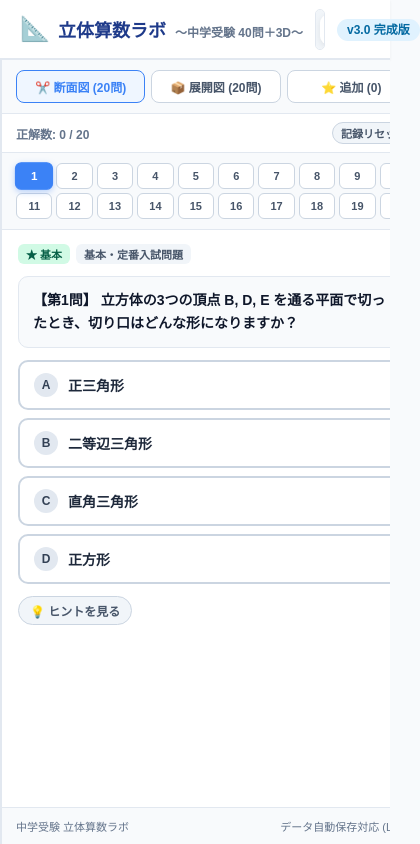
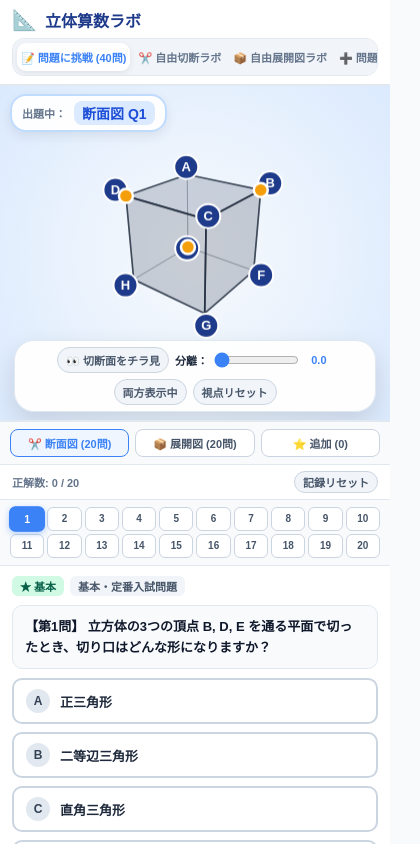
Before and after one commit to flclhm/KRN, a plain HTML site: page rittai_index.html in a window 390 px wide. Shown: the whole page, 420 px wide, since content can reach past the window. Drawn offline with Linux system fonts and the light colour scheme.

Commit message:
スマホ対応版
Added mobile responsiveness for Android in CSS and updated version badge.

```diff
--- a/rittai_index.html
+++ b/rittai_index.html
@@ -713,6 +713,90 @@
     }
 
     .hidden { display: none !important; }
+
+    /* ==========================================
+     * モバイル・Android 縦横レスポンシブ対応
+     * ========================================== */
+    @media (max-width: 900px) {
+      body, #app-container {
+        height: 100vh;
+        height: 100dvh;
+      }
+      .app-header {
+        height: auto;
+        padding: 8px 12px;
+        flex-wrap: wrap;
+        gap: 6px;
+      }
+      .header-logo .icon { font-size: 20px; }
+      .header-logo h1 { font-size: 16px; }
+      .header-logo h1 span, .header-info { display: none; }
+
+      .mode-switcher {
+        width: 100%;
+        justify-content: space-between;
+      }
+      .mode-btn {
+        flex: 1;
+        padding: 6px 4px;
+        font-size: 11px;
+        text-align: center;
+      }
+
+      .workspace {
+        flex-direction: column;
+      }
+      .canvas-container {
+        flex: none;
+        height: 44%;
+        min-height: 220px;
+        width: 100%;
+      }
+      .canvas-overlay {
+        top: 8px;
+        left: 10px;
+        right: 10px;
+      }
+      .tip-banner { display: none; }
+      .shape-badge { padding: 5px 10px; }
+      .shape-badge .label { font-size: 11px; }
+      .shape-badge .value { font-size: 14px; padding: 2px 8px; }
+
+      .slider-control-bar {
+        bottom: 8px;
+        padding: 6px 10px;
+        gap: 6px;
+        border-radius: 20px;
+        width: calc(100% - 16px);
+      }
+      .slider-control-bar label { font-size: 11px; }
+      .slider-control-bar input[type="range"] { width: 85px; }
+      .val-readout { font-size: 11px; min-width: 28px; }
+      .btn-subtle, .btn-play { padding: 4px 8px; font-size: 11px; }
+
+      .sidebar {
+        width: 100%;
+        flex: 1;
+        min-height: 0;
+        border-left: none;
+        border-top: 2px solid var(--border);
+      }
+      .quiz-category-bar { padding: 7px 10px; }
+      .quiz-cat-btn { padding: 5px 4px; font-size: 11px; }
+      .quiz-progress-row { padding: 6px 12px; font-size: 11px; }
+      .quiz-number-grid { padding: 7px 10px; gap: 3px; }
+      .q-num-pill { height: 24px; font-size: 10px; }
+      .quiz-body { padding: 10px 12px; gap: 9px; -webkit-overflow-scrolling: touch; }
+      .q-question-box { padding: 10px 12px; font-size: 13px; }
+      .q-choice-btn { padding: 9px 12px; font-size: 13px; }
+      .sidebar-footer { display: none; }
+    }
+
+    @media (max-width: 900px) and (orientation: landscape) {
+      .workspace { flex-direction: row; }
+      .canvas-container { height: 100%; flex: 1; width: auto; }
+      .sidebar { width: 52%; height: 100%; border-top: none; border-left: 2px solid var(--border); }
+    }
   </style>
 </head>
 <body>
@@ -732,7 +816,7 @@
       </div>
 
       <div class="header-info">
-        <span class="badge">v3.0 完成版</span>
+        <span class="badge">v3.1 モバイル対応</span>
       </div>
     </header>
 
@@ -1945,29 +2029,66 @@
         syncCanvasSize();
         window.addEventListener('resize', syncCanvasSize);
 
+        const activePointers = new Map();
+        let lastPinchDist = 0;
+
+        function getPinchDist() {
+          const pts = Array.from(activePointers.values());
+          const dx = pts[0].x - pts[1].x;
+          const dy = pts[0].y - pts[1].y;
+          return Math.sqrt(dx * dx + dy * dy);
+        }
+
         canvas.addEventListener('pointerdown', function (e) {
+          activePointers.set(e.pointerId, { x: e.clientX, y: e.clientY });
+          if (canvas.setPointerCapture) { try { canvas.setPointerCapture(e.pointerId); } catch (_) {} }
+          if (activePointers.size === 1) {
             state.dragging = true;
             state.lastPointer = { x: e.clientX, y: e.clientY };
-          if (canvas.setPointerCapture) { try { canvas.setPointerCapture(e.pointerId); } catch (_) {} }
+          } else if (activePointers.size === 2) {
+            state.dragging = false;
+            lastPinchDist = getPinchDist();
+          }
         });
 
         canvas.addEventListener('pointermove', function (e) {
-          if (!state.dragging) return;
+          if (!activePointers.has(e.pointerId)) return;
+          activePointers.set(e.pointerId, { x: e.clientX, y: e.clientY });
+
+          if (activePointers.size === 2) {
+            const dist = getPinchDist();
+            if (lastPinchDist > 0 && dist > 0) {
+              const scale = dist / lastPinchDist;
+              state.camera.zoom = Math.max(0.4, Math.min(2.4, state.camera.zoom * scale));
+            }
+            lastPinchDist = dist;
+          } else if (activePointers.size === 1 && state.dragging) {
             const dx = e.clientX - state.lastPointer.x, dy = e.clientY - state.lastPointer.y;
             state.lastPointer = { x: e.clientX, y: e.clientY };
             state.camera.yaw -= dx * 0.008;
             state.camera.pitch += dy * 0.008;
             const limit = Math.PI / 2 - 0.03;
             state.camera.pitch = Math.max(-limit, Math.min(limit, state.camera.pitch));
-        });
-
-        canvas.addEventListener('pointerup', function (e) {
-          state.dragging = false;
+          }
+        });
+
+        function handlePointerEnd(e) {
+          activePointers.delete(e.pointerId);
           if (canvas.releasePointerCapture && canvas.hasPointerCapture && canvas.hasPointerCapture(e.pointerId)) {
             try { canvas.releasePointerCapture(e.pointerId); } catch (_) {}
           }
-        });
-        canvas.addEventListener('pointercancel', function () { state.dragging = false; });
+          if (activePointers.size < 2) lastPinchDist = 0;
+          if (activePointers.size === 1) {
+            const remaining = Array.from(activePointers.values())[0];
+            state.dragging = true;
+            state.lastPointer = { x: remaining.x, y: remaining.y };
+          } else if (activePointers.size === 0) {
+            state.dragging = false;
+          }
+        }
+
+        canvas.addEventListener('pointerup', handlePointerEnd);
+        canvas.addEventListener('pointercancel', handlePointerEnd);
 
         canvas.addEventListener('wheel', function (e) {
           e.preventDefault();
@@ -1991,9 +2112,12 @@
       function projectPoint(p, basis, width, height) {
         const rel = new Vec3().subVectors(p, basis.camPos);
         const cx = rel.dot(basis.right), cy = rel.dot(basis.up), cz = rel.dot(basis.forward);
-        const baseSize = Math.min(width, height), focal = baseSize * 1.1 * state.camera.zoom;
+        const baseSize = Math.min(width, height);
+        const isCompact = height < 360 || width < 550;
+        const focal = baseSize * (isCompact ? 1.02 : 1.1) * state.camera.zoom;
+        const centerY = isCompact ? height * 0.45 : height * 0.5;
         const depth = Math.max(0.5, cz);
-        return { x: width / 2 + (cx / depth) * focal, y: height / 2 - (cy / depth) * focal, depth: cz };
+        return { x: width / 2 + (cx / depth) * focal, y: centerY - (cy / depth) * focal, depth: cz };
       }
 
       function shadeColor(rgb, normal, lightDir, isCutFace, alpha) {
```
Lines whose indentation alone changed are shown as unchanged.
